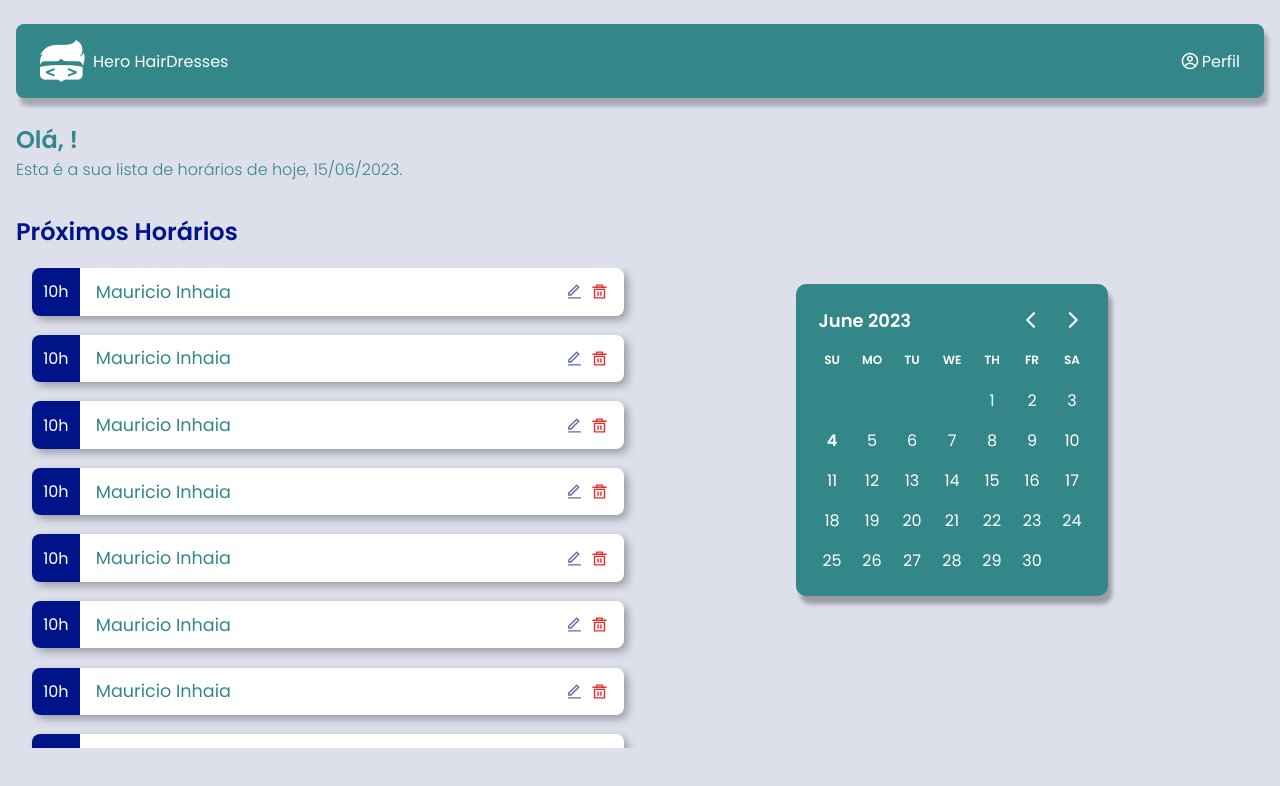
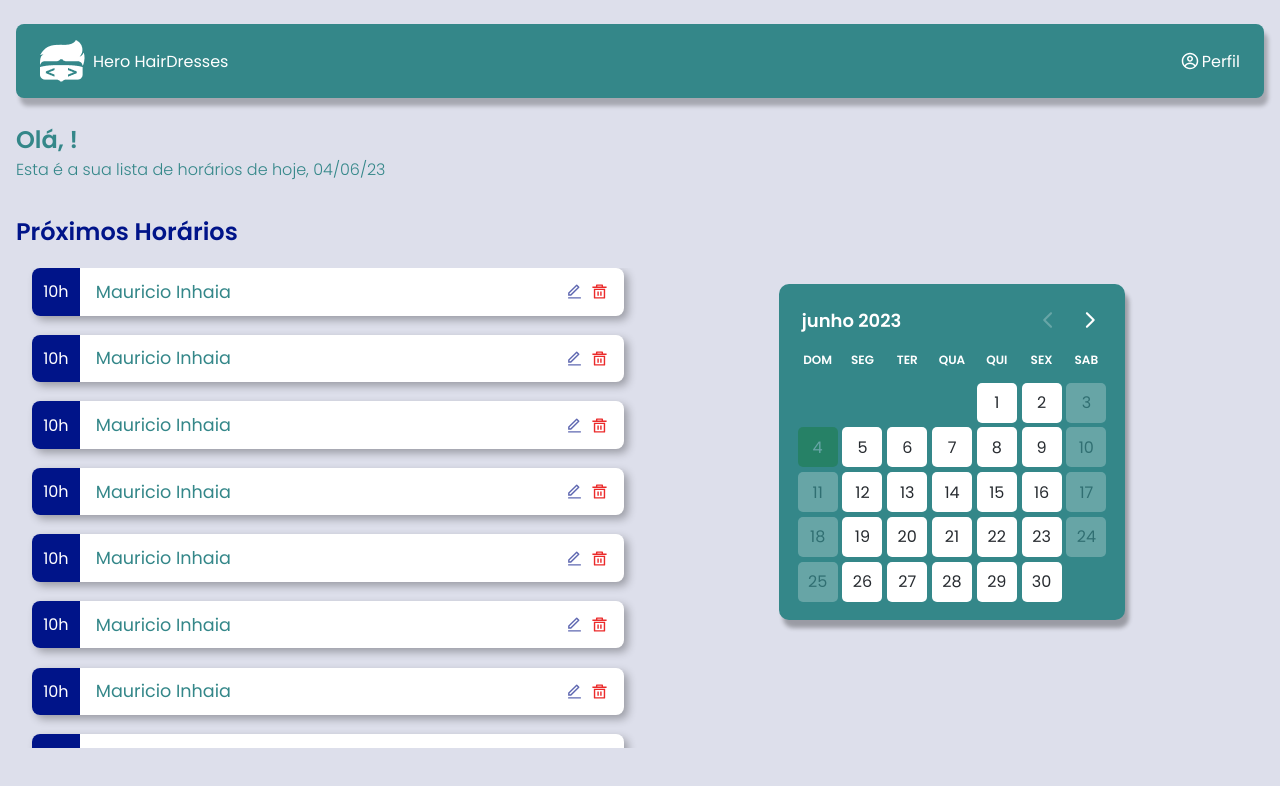
Before and after one commit to mauricioinhaia/hero-hairdresses-frontend, a React (Vite) app: page /dashboard in a window 1280 px wide. Shown: the top 786 px of the page. Built offline with nearby package versions, Linux system fonts and the light colour scheme.

Commit message:
Calendar Upgrade

```diff
--- a/src/page/Dashboard/Dashboard.module.css
+++ b/src/page/Dashboard/Dashboard.module.css
@@ -57,3 +57,26 @@
   color: var(--white);
   box-shadow: 4px 8px 4px rgba(0, 0, 0, 0.3);
 }
+
+.day:not(.disable) {
+  background-color: var(--white);
+  width: 40px;
+  height: 40px;
+  color: var(--black);
+  margin: 0.15rem;
+  border-radius: 5px;
+}
+
+.day.disable {
+  background-color: var(--gray200) !important;
+}
+
+.selected {
+  color: var(--white) !important;
+  background-color: var(--secondary) !important;
+}
+
+.today {
+  color: var(--white) !important;
+  background-color: rgb(0, 112, 0) !important;
+}
--- a/src/page/Dashboard/index.tsx
+++ b/src/page/Dashboard/index.tsx
@@ -1,19 +1,42 @@
+import { useState } from "react";
 import { Card } from "../../components/Card";
 import { Header } from "../../components/Header";
 import { useAuth } from "../../hooks/auth";
 import style from "./Dashboard.module.css";
 import { DayPicker } from "react-day-picker";
 import "react-day-picker/dist/style.css";
+import { ptBR } from "date-fns/locale";
+import { format, isToday } from "date-fns";
 
 export function Dashboard() {
+  const [date, setDate] = useState(new Date());
   const { user } = useAuth();
+
+  const isWeekend = (date: Date) => {
+    const day = date.getDay();
+    return day === 0 || day === 6;
+  };
+
+  const isWeekDay = (date: Date) => {
+    const day = date.getDay();
+    return day !== 0 && day !== 6;
+  };
+
+  const handleDataChange = (date: Date) => {
+    return setDate(date);
+  };
 
   return (
     <div className="container">
       <Header />
       <div className={style.dataTitle}>
         <h2>Olá, {user.name}!</h2>
-        <p>Esta é a sua lista de horários de hoje, 15/06/2023.</p>
+        <p>
+          Esta é a sua lista de horários
+          {isToday(date) && <span> de hoje, </span>}
+          {!isToday(date) && <span> para </span>}
+          {format(date, "dd/MM/yy")}
+        </p>
       </div>
       <h2 className={style.nextSchedules}> Próximos Horários </h2>
       <div className={style.schedule}>
@@ -32,7 +55,23 @@ export function Dashboard() {
           <Card />
         </div>
         <div className={style.picker}>
-          <DayPicker className={style.calendar} />
+          <DayPicker
+            className={style.calendar}
+            classNames={{
+              day: style.day,
+            }}
+            selected={date}
+            modifiers={{ available: isWeekDay }}
+            mode="single"
+            modifiersClassNames={{
+              selected: style.selected,
+              today: style.today,
+            }}
+            fromMonth={new Date()}
+            locale={ptBR}
+            disabled={isWeekend}
+            onDayClick={handleDataChange}
+          />
         </div>
       </div>
     </div>
```
